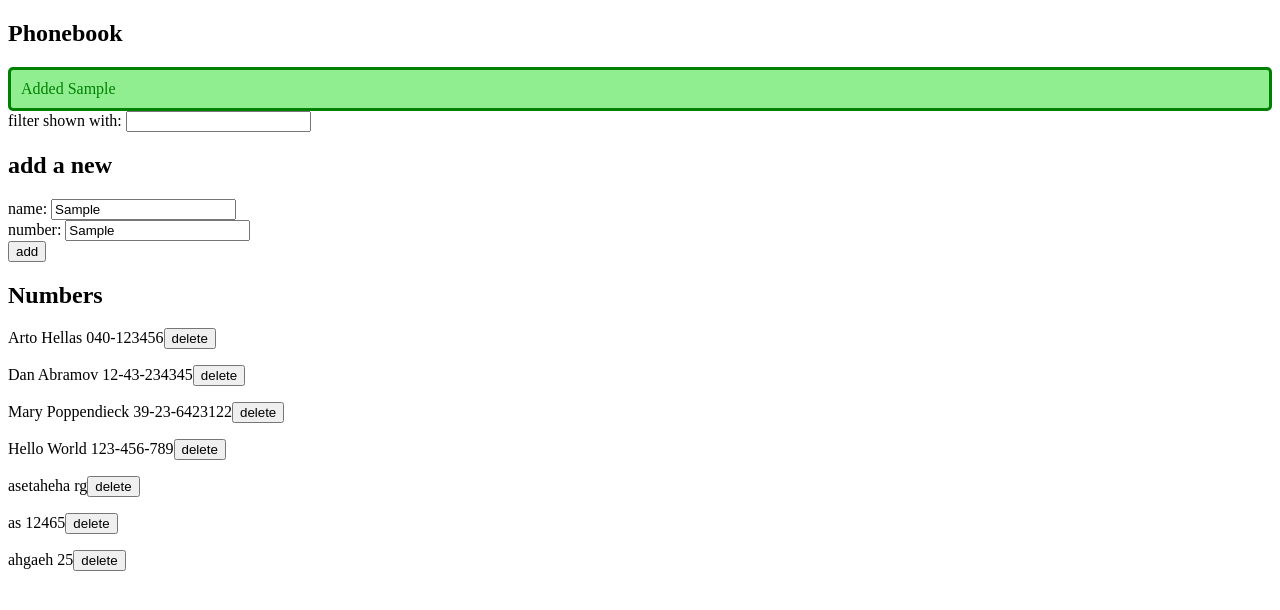
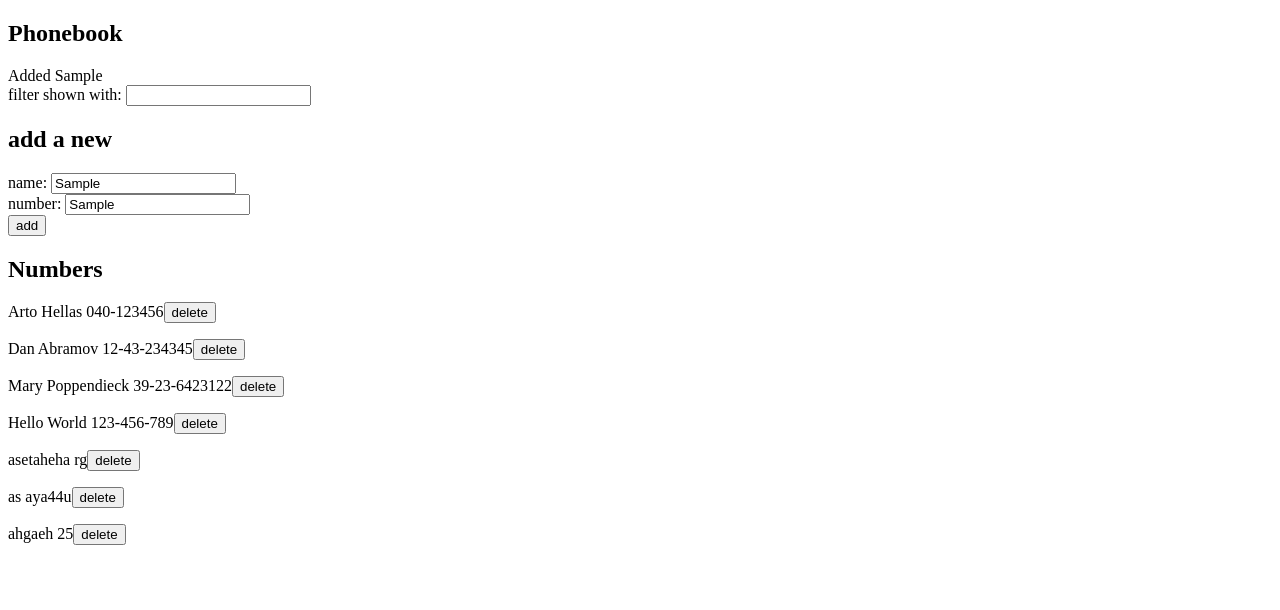
Before and after one commit to anniina-aarnio/fullstack_MOOC, a React (Create React App) app in the folder osa2/puhelinluettelo/: page / in a window 1280 px wide. Both pictures are taken after typing "Sample", "Sample" into the empty fields and a click on the button "add". Shown: the top 610 px of the page. Built offline with nearby package versions, Linux system fonts and the light colour scheme; no server answers; data requests are answered from the project's data file; the HTML template or start-up script is replaced by a standard one.

Commit message:
osa2 2.17 lisätty SuccessBlockiin className vaihtoehdot error tai success

```diff
--- a/osa2/puhelinluettelo/db.json
+++ b/osa2/puhelinluettelo/db.json
@@ -27,7 +27,7 @@
     },
     {
       "name": "as",
-      "number": "12465",
+      "number": "aya44u",
       "id": 8
     },
     {
--- a/osa2/puhelinluettelo/src/App.js
+++ b/osa2/puhelinluettelo/src/App.js
@@ -10,7 +10,8 @@ const App = () => {
   const [filter, setFilter] = useState('')
   const [newName, setNewName] = useState('')
   const [newNumber, setNewNumber] = useState('')
-  const [added, setAdded] = useState(null)
+  const [blockText, setBlockText] = useState(null)
+  const [error, setError] = useState(false)
 
   const hook = () => {
     personService
@@ -23,9 +24,9 @@ const App = () => {
   useEffect(hook, [])
 
   function changeSuccessBlock(text) {
-    setAdded(text)
+    setBlockText(text)
     setTimeout(() => {
-      setAdded(null)
+      setBlockText(null)
     }, 5000)
   }
 
@@ -34,14 +35,19 @@ const App = () => {
     if (persons.find((person) => person.name === newName.trim())) {
       if (window.confirm(`${newName} is already added to phonebook, replace the old number with a new one?`)) {
         const person = persons.find(p => p.name === newName.trim())
-        console.log("person", person)
+        const changedPerson = { ...person, number: newNumber.trim()}
 
         personService
-          .update(person.id, { ...person, number: newNumber.trim()})
+          .update(person.id, changedPerson)
           .then(response => {
             setPersons(persons.map(p => p.id !== person.id ? p : response.data))
             setNewName('')
             setNewNumber('')
+          .catch(error => {
+            setError(true)
+          }
+
+          )
         })
         changeSuccessBlock(`Changed ${person.name}`)
       }
@@ -86,7 +92,7 @@ const App = () => {
   return (
     <div>
       <h2>Phonebook</h2>
-      <SuccessBlock text={added} />
+      <SuccessBlock text={blockText} error={error} />
       <Filter filter={filter} handleChange={handleFilterChange} />
       <h2>add a new</h2>
       <PersonForm
--- a/osa2/puhelinluettelo/src/components/SuccessBlock.js
+++ b/osa2/puhelinluettelo/src/components/SuccessBlock.js
@@ -1,10 +1,10 @@
-const SuccessBlock = ({ text }) => {
+const SuccessBlock = ({ text, error }) => {
   if (text === null) {
     return null
   }
 
   return (
-    <div className={"success"}>
+    <div className={() => error ? "error" : "success"}>
       {text}
     </div>
   )
```
